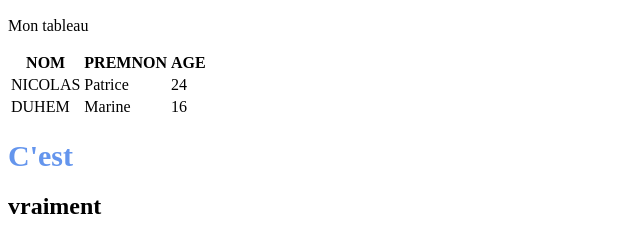
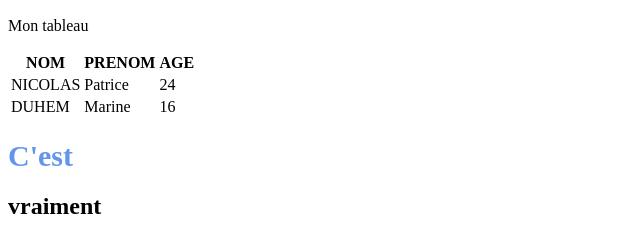
Before and after one commit to Fanyny/mapagewebnsi, a plain HTML site: page index.html in a window 1280 px wide. Shown: the part 283-520 px from the top of the page, 0-640 px from the left. Drawn offline with Linux system fonts and the light colour scheme.

Commit message:
Update index.html

```diff
--- a/index.html
+++ b/index.html
@@ -15,7 +15,7 @@
     <table>
         <tr>
             <th> NOM </th>
-            <th>PREMNON</th>
+            <th>PRENOM</th>
             <th>AGE </th>
         </tr>
         <tr>
```
